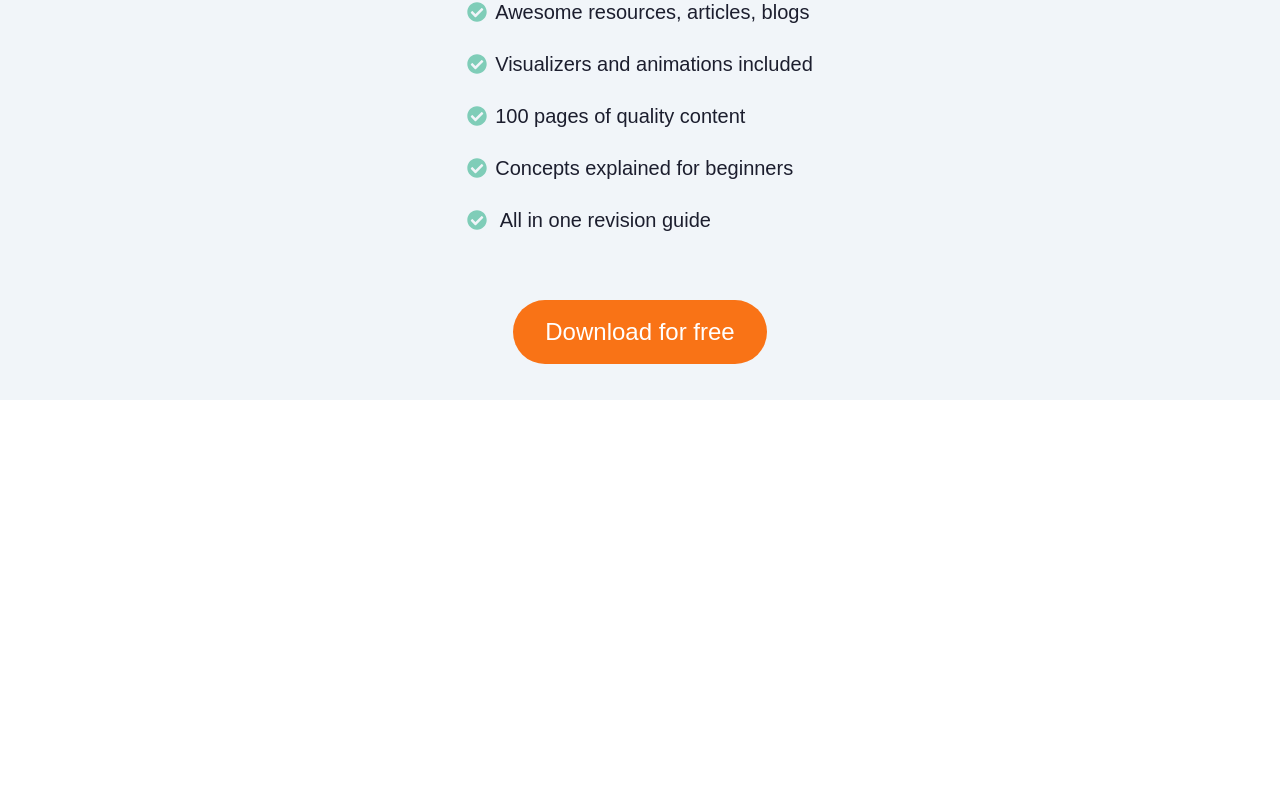
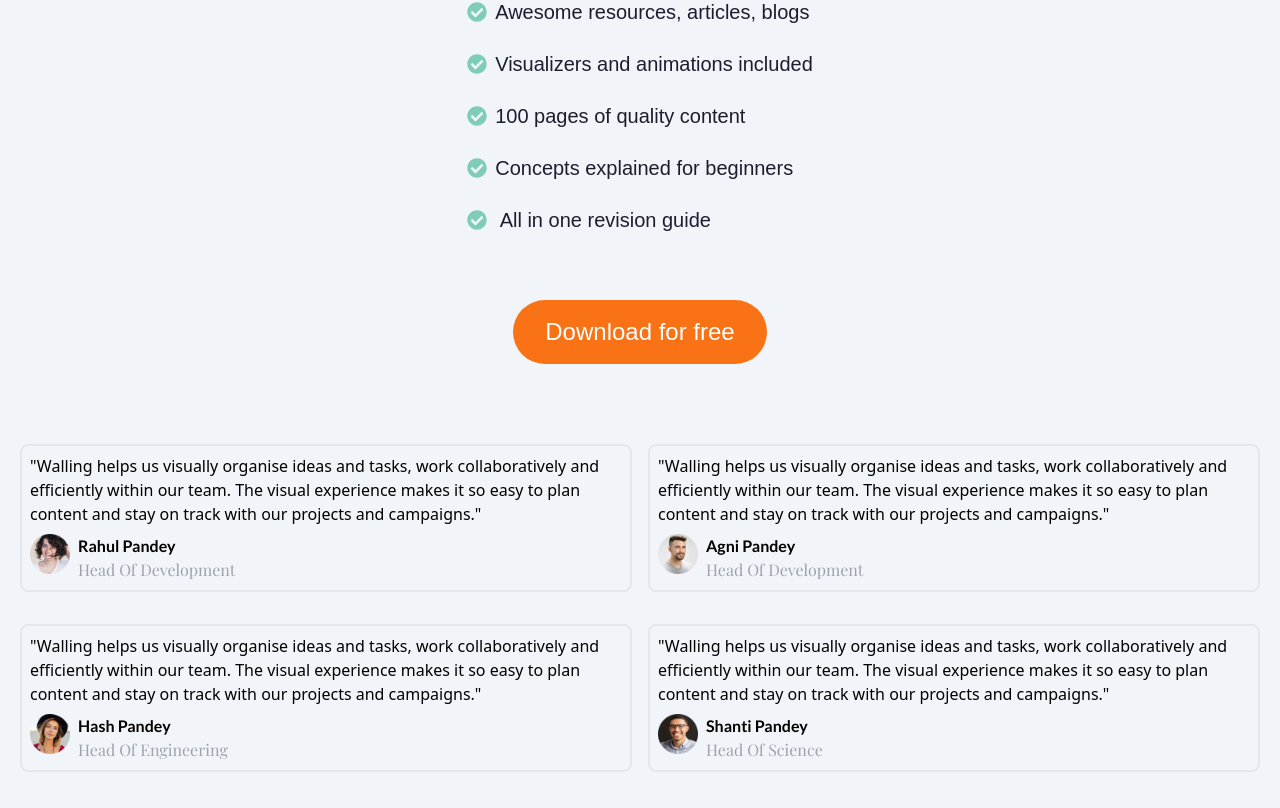
Before and after one commit to AbhiVikrant/dsa-revision-new-master, a React (Vite) app: page / in a window 1280 px wide. Shown: the part 3999-4807 px from the top of the page. Before the commit the page ends 4399 px from the top, so only its background shows below. Built offline with nearby package versions, Linux system fonts and the light colour scheme; a web font is replaced by a local one.

Commit message:
Added review

```diff
--- a/src/App.jsx
+++ b/src/App.jsx
@@ -2,6 +2,7 @@
 import Header from "./components/Header";
 import IntroSection from "./components/IntroSection";
 import ContentSection from "./components/ContentSection";
+import Review from "./components/Review";
 function App() {
   return (
     <>
@@ -9,6 +10,7 @@
         <Header />
         <IntroSection />
         <ContentSection />
+        <Review />
       </div>
     </>
   );
--- /dev/null
+++ b/src/components/Review.jsx
@@ -0,0 +1,71 @@
+import React from "react";
+
+const Review = () => {
+  const reviewItems = [
+    {
+      id: 1,
+      content:
+        "Walling helps us visually organise ideas and tasks, work collaboratively and efficiently within our team. The visual experience makes it so easy to plan content and stay on track with our projects and campaigns.",
+      authorName: "Rahul Pandey",
+      position: "head of development",
+      img_url: "./assets/images/profiles/profile-4.png"
+    },
+    {
+      id: 2,
+      content:
+        "Walling helps us visually organise ideas and tasks, work collaboratively and efficiently within our team. The visual experience makes it so easy to plan content and stay on track with our projects and campaigns.",
+      authorName: "Agni Pandey",
+      position: "head of development",
+      img_url: "./assets/images/profiles/profile-1.png"
+    },
+    {
+      id: 3,
+      content:
+        "Walling helps us visually organise ideas and tasks, work collaboratively and efficiently within our team. The visual experience makes it so easy to plan content and stay on track with our projects and campaigns.",
+      authorName: "Hash Pandey",
+      position: "head of engineering",
+      img_url: "./assets/images/profiles/profile-2.png"
+    },
+    {
+      id: 4,
+      content:
+        "Walling helps us visually organise ideas and tasks, work collaboratively and efficiently within our team. The visual experience makes it so easy to plan content and stay on track with our projects and campaigns.",
+      authorName: "Shanti Pandey",
+      position: "head of science",
+      img_url: "./assets/images/profiles/profile-3.png"
+    }
+  ];
+  return (
+    <>
+      <div className="reviewSection">
+        <div className="eachReviewSection  flex flex-col sm:grid sm:grid-cols-2 lg:grid lg:grid-cols-2 ">
+          {reviewItems.map(items => (
+            <div
+              key={items.id}
+              className=" justify-center mx-2 my-4 border-2 rounded-lg "
+            >
+              <blockquote className="flex gap-2 m-2 justify-center">
+                &quot;{items.content}&quot;
+              </blockquote>
+              <div className="flex gap-2  m-2">
+                <img
+                  src={items.img_url}
+                  alt="author"
+                  className="max-h-10 max-w-10"
+                />
+                <div>
+                  <p className="font-lato font-bold">{items.authorName}</p>
+                  <p className="font-playfair font-thin text-gray-400 capitalize">
+                    {items.position}
+                  </p>
+                </div>
+              </div>
+            </div>
+          ))}
+        </div>
+      </div>
+    </>
+  );
+};
+
+export default Review;
```
